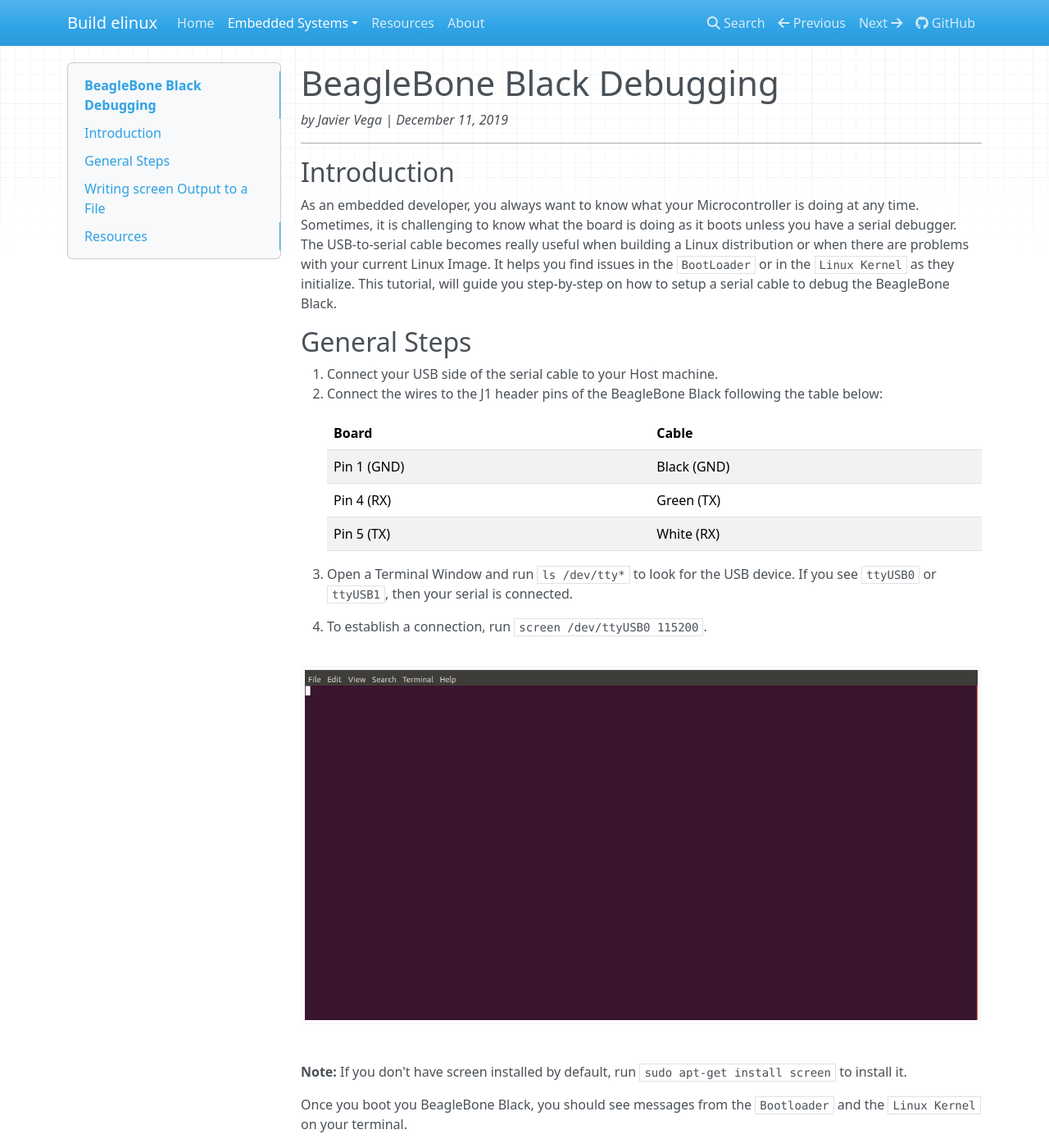
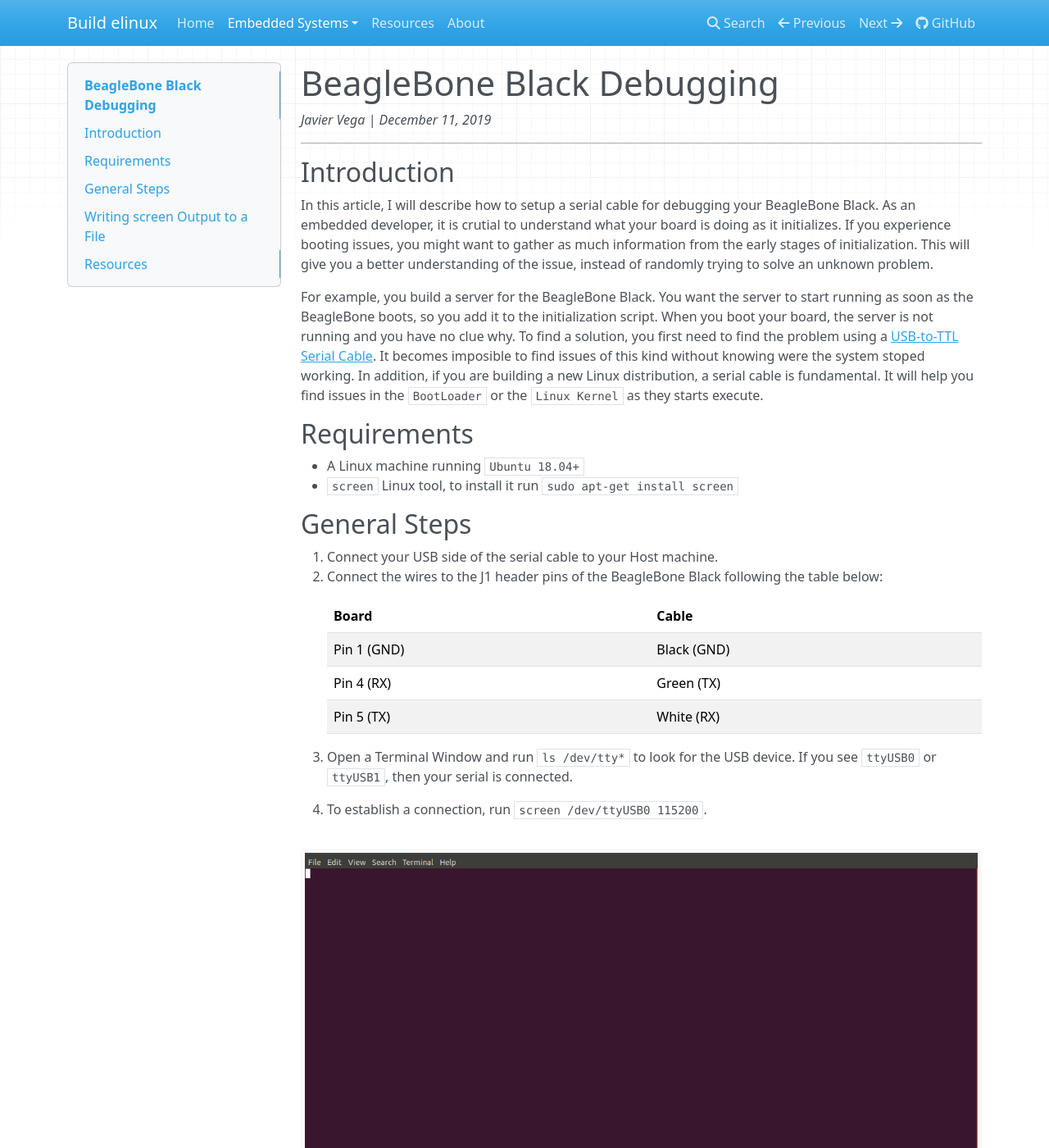
Before and after one commit to buildelinux/buildelinux, an MkDocs documentation site: the page built from docs/embedded_systems/debugging/serial_debug.md, in a window 1280 px wide and 1400 px high. Shown: the whole window at 82% size. Built offline with MkDocs 1.6.1, drawn with Linux system fonts in a browser that asks for light colours; nearby versions of some CDN libraries.

Commit message:
Adding a better intro

```diff
--- a/docs/embedded_systems/debugging/serial_debug.md
+++ b/docs/embedded_systems/debugging/serial_debug.md
@@ -1,15 +1,26 @@
 # BeagleBone Black Debugging
 
-_by Javier Vega | December 11, 2019_
+_Javier Vega | December 11, 2019_
 
 ---
 
 ## Introduction
-As an embedded developer, you always want to know what your Microcontroller is doing at any time.
-Sometimes, it is challenging to know what the board is doing as it boots unless you have a serial debugger.
-The USB-to-serial cable becomes really useful when building a Linux distribution or when there are problems with your current Linux Image.
-It helps you find issues in the `BootLoader` or in the `Linux Kernel` as they initialize.
-This tutorial, will guide you step-by-step on how to setup a serial cable to debug the BeagleBone Black.
+In this article, I will describe how to setup a serial cable for debugging your BeagleBone Black.
+As an embedded developer, it is crutial to understand what your board is doing as it initializes.
+If you experience booting issues, you might want to gather as much information from the early stages of initialization.
+This will give you a better understanding of the issue, instead of randomly trying to solve an unknown problem.
+
+For example, you build a server for the BeagleBone Black.
+You want the server to start running as soon as the BeagleBone boots, so you add it to the initialization script.
+When you boot your board, the server is not running and you have no clue why.
+To find a solution, you first need to find the problem using a [USB-to-TTL Serial Cable](https://elinux.org/Beagleboard:BeagleBone_Black_Serial).
+It becomes imposible to find issues of this kind without knowing were the system stoped working.
+In addition, if you are building a new Linux distribution, a serial cable is fundamental.
+It will help you find issues in the `BootLoader` or the `Linux Kernel` as they starts execute.
+
+## Requirements
+* A Linux machine running `Ubuntu 18.04+`
+* `screen` Linux tool, to install it run `sudo apt-get install screen`
 
 ## General Steps
 1. Connect your USB side of the serial cable to your Host machine.
@@ -28,8 +39,6 @@ If you see `ttyUSB0` or `ttyUSB1`, then your serial is connected.
 
 ![Screen](attachments/screen.png)
 
-**Note:** If you don't have screen installed by default, run `sudo apt-get install screen` to install it.
-
 Once you boot you BeagleBone Black, you should see messages from the `Bootloader` and the `Linux Kernel` on your terminal.
 
 ![Screen Running](attachments/ScreenRunning.png)
```
